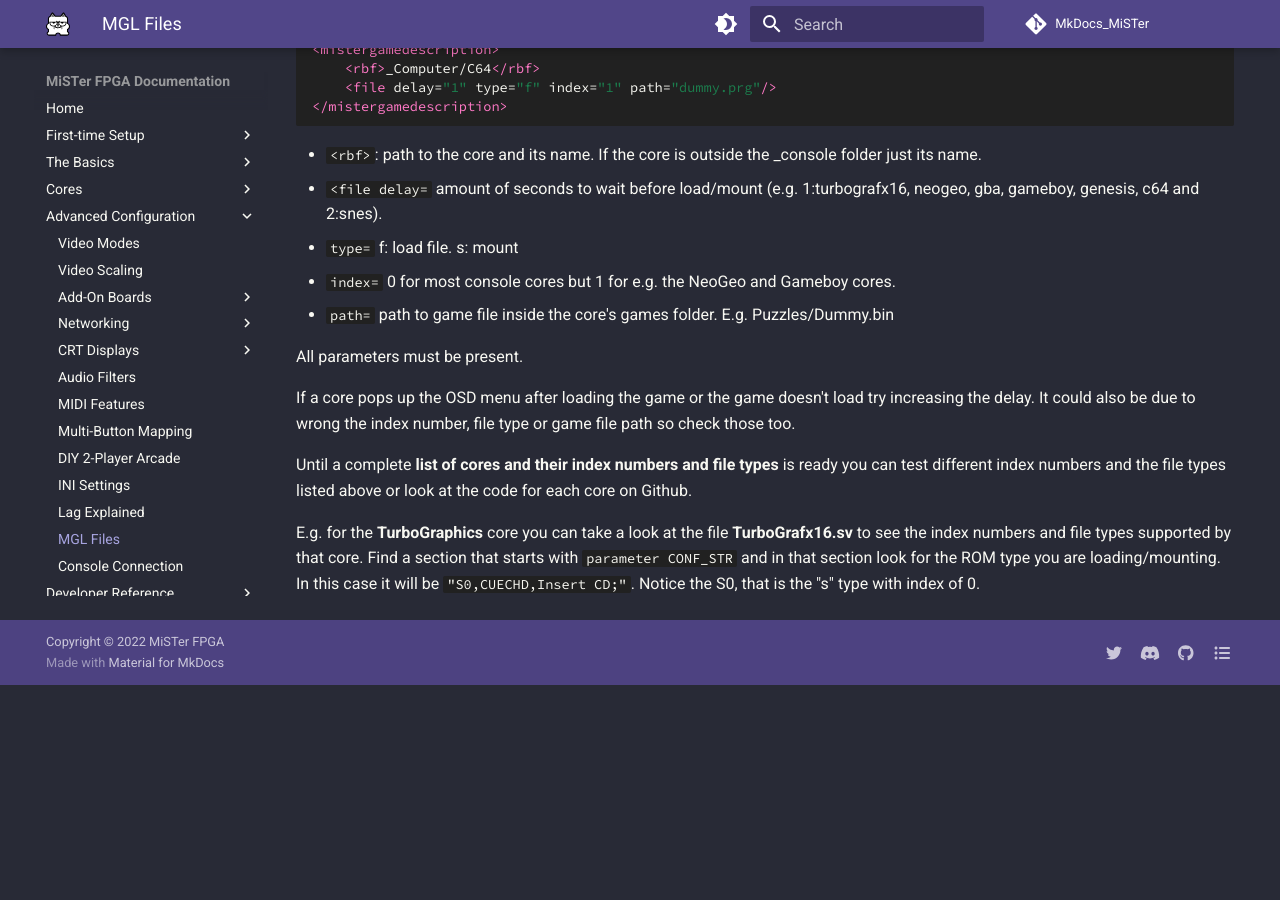
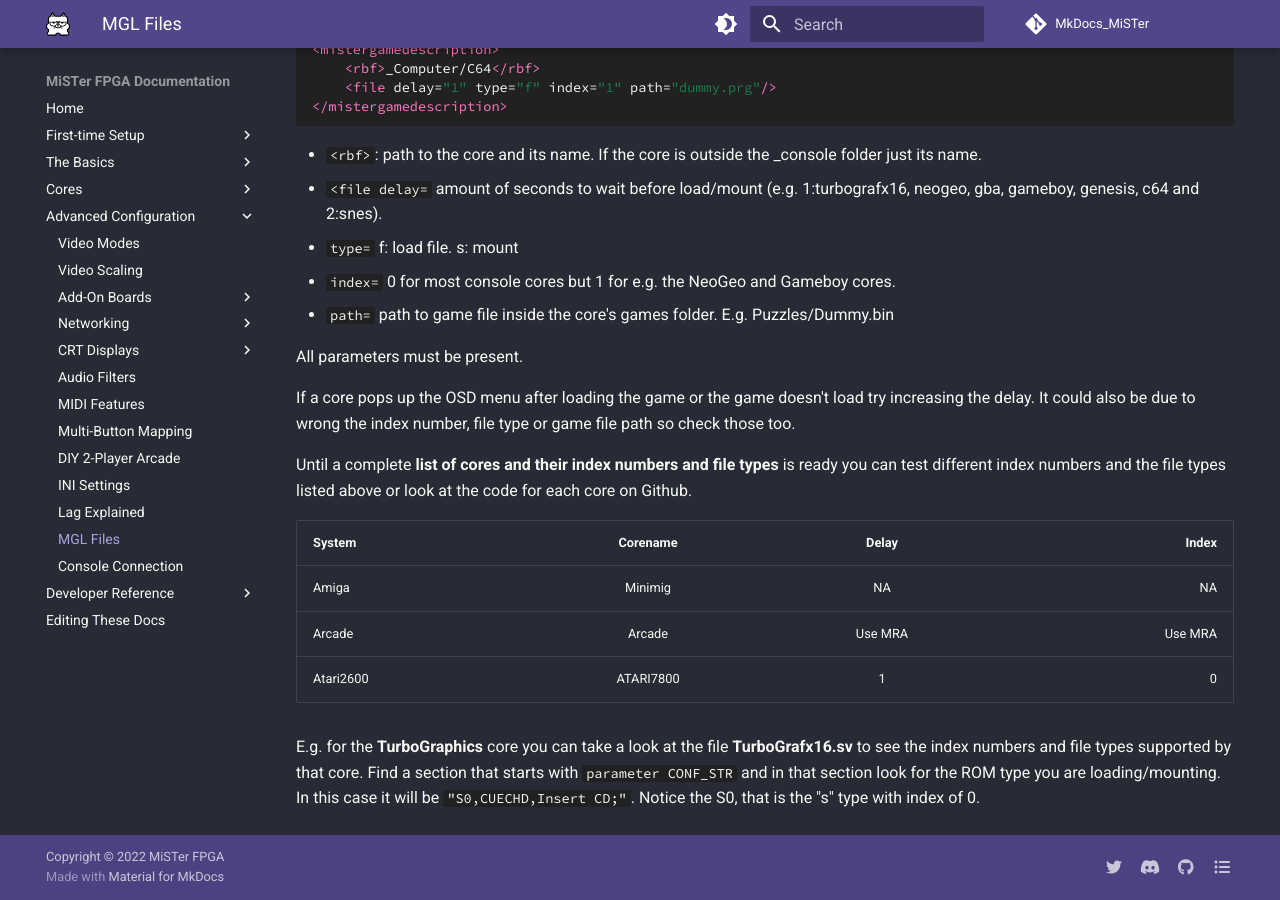
Before and after one commit to MiSTer-devel/MkDocs_MiSTer, an MkDocs documentation site: the page built from docs/advanced/mgl.md, in a window 1280 px wide and 900 px high, scrolled down 786 px. Built offline with MkDocs 1.6.1 and Material for MkDocs 9.7.7, drawn with Linux system fonts in a browser that asks for light colours; comment, search, counter and statistics services are not loaded; before the commit the page ends 1471 px from its top, so only the background shows below that.

Commit message:
Test table

```diff
--- a/docs/advanced/mgl.md
+++ b/docs/advanced/mgl.md
@@ -50,4 +50,10 @@
 
 Until a complete **list of cores and their index numbers and file types** is ready you can test different index numbers and the file types listed above or look at the code for each core on Github.
 
+| System | Corename | Delay | Index |
+| :---         |     :---:      |     :---:      |          ---: |
+| Amiga | Minimig | NA | NA |
+| Arcade | Arcade | Use MRA | Use MRA |
+| Atari2600 | ATARI7800 | 1 | 0 |
+
 E.g. for the **TurboGraphics** core you can take a look at the file **TurboGrafx16.sv** to see the index numbers and file types supported by that core. Find a section that starts with `parameter CONF_STR` and in that section look for the ROM type you are loading/mounting. In this case it will be `"S0,CUECHD,Insert CD;"`. Notice the S0, that is the "s" type with index of 0.
```
